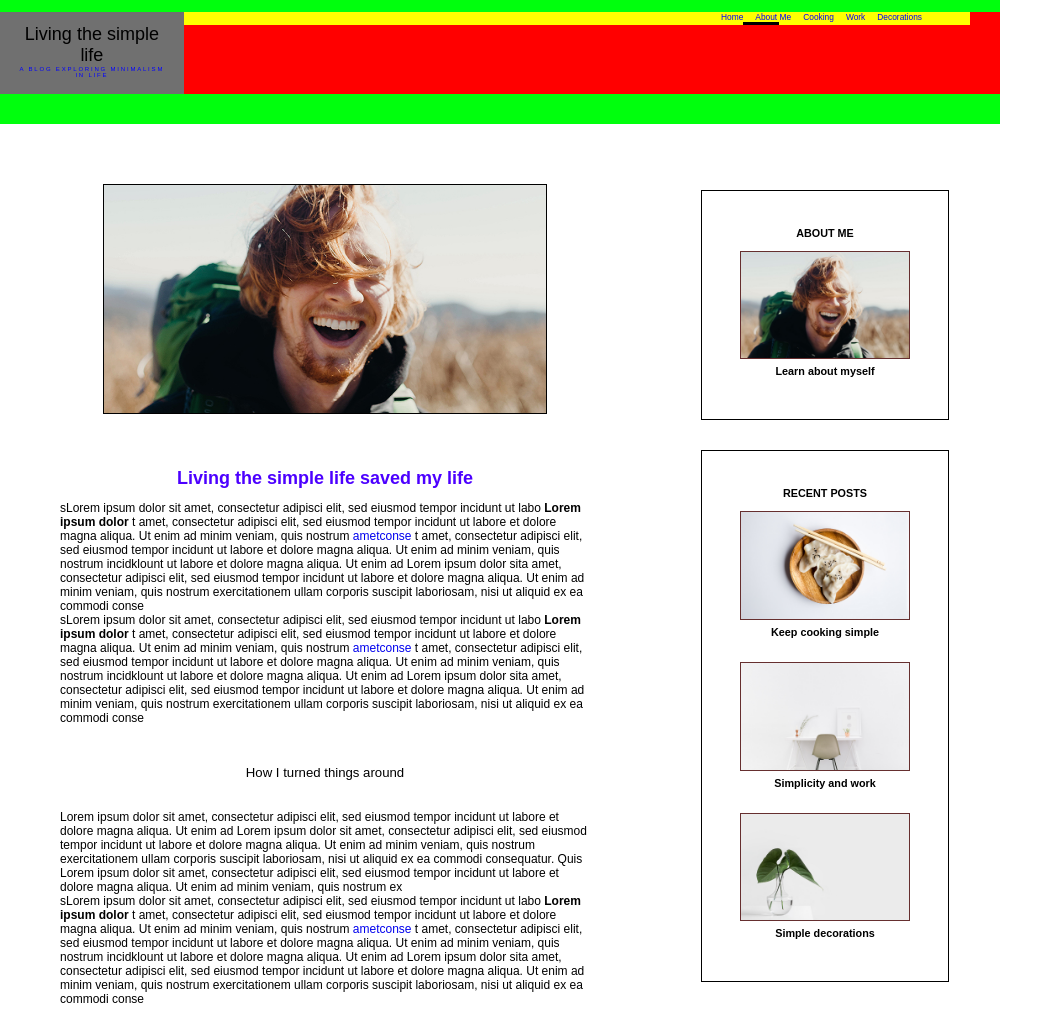
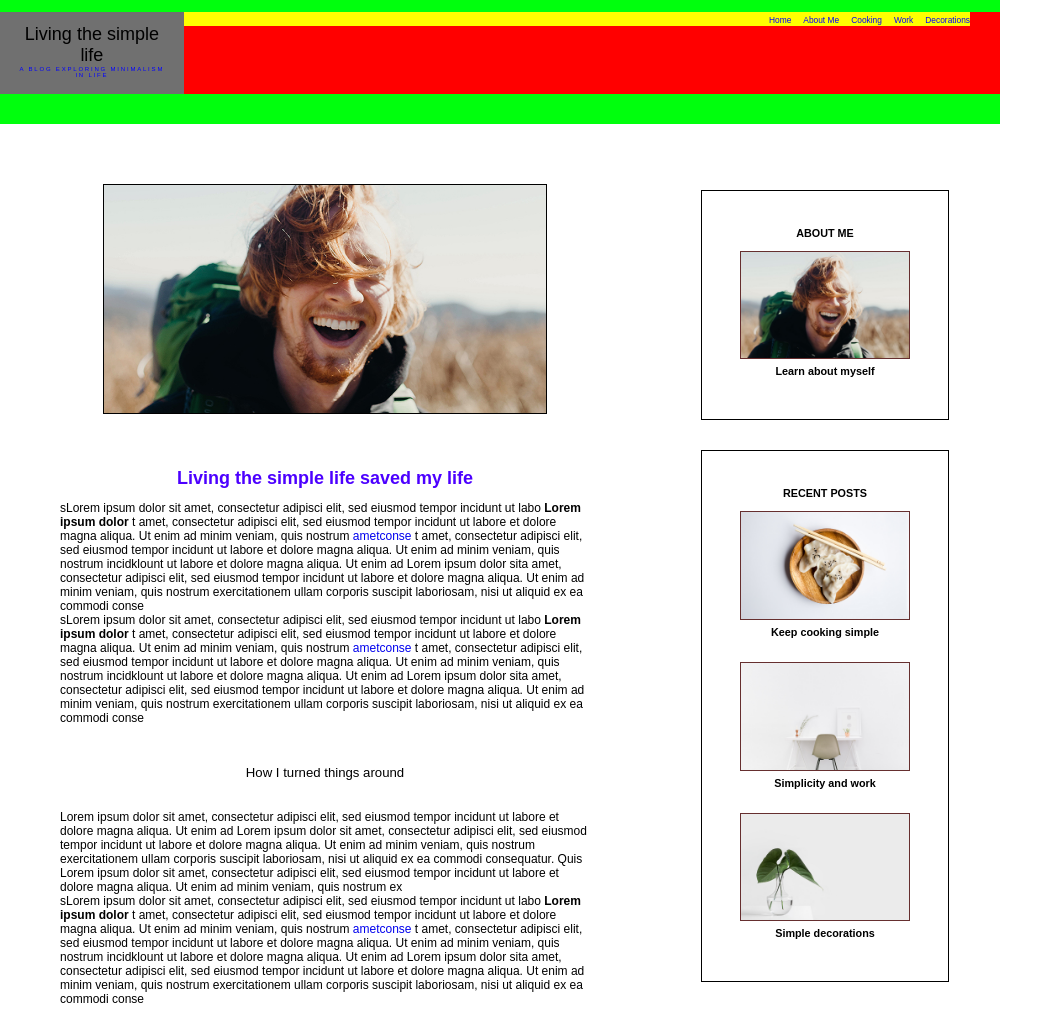
Before and after one commit to Josheir/livingsimplelife, a plain HTML site: page aboutme.html in a window 1280 px wide. Shown: the top 1009 px of the page, without its empty margins (0-1063 px from the left). Drawn offline with Linux system fonts and the light colour scheme.

Commit message:
commit broken

```diff
--- a/aboutme.html
+++ b/aboutme.html
@@ -21,40 +21,11 @@
         </div>
         <nav>
           <ul>
-            <li>
-              <div class = "left">
-              <a href="./index.html">Home </a>
-              </div>
-            </li>
-            <li >
-              <div>
-              <a href="#">About Me</a>
-            </div>
-              <div class="underline"></div>
-
-            </li>
-            <li>
-              <div class="">
-                <a href="./cooking.html">Cooking</a>
-              </div>
-            </li>
-
-
-            <li>
-              <div class="">
-                <a href="./work.html">Work</a>
-              </div>
-            </li>
-
-
-            <li>
-              <div class="last-link">
-                <a href="./decoration.html">Decorations</a>
-              </div>
-
-
-
-            </li>
+            <li><a href="./index.html">Home </a></li>
+            <li ><a href="#">About Me</a></li>
+            <li><a href="./cooking.html">Cooking</a></li>
+            <li><a href="./work.html">Work</a></li>
+            <li><a href="./decoration.html">Decorations</a></li>
           </ul>
         </nav>
       </div>
```
Also changed, not shown: styles1.css (+25 -22 lines).
